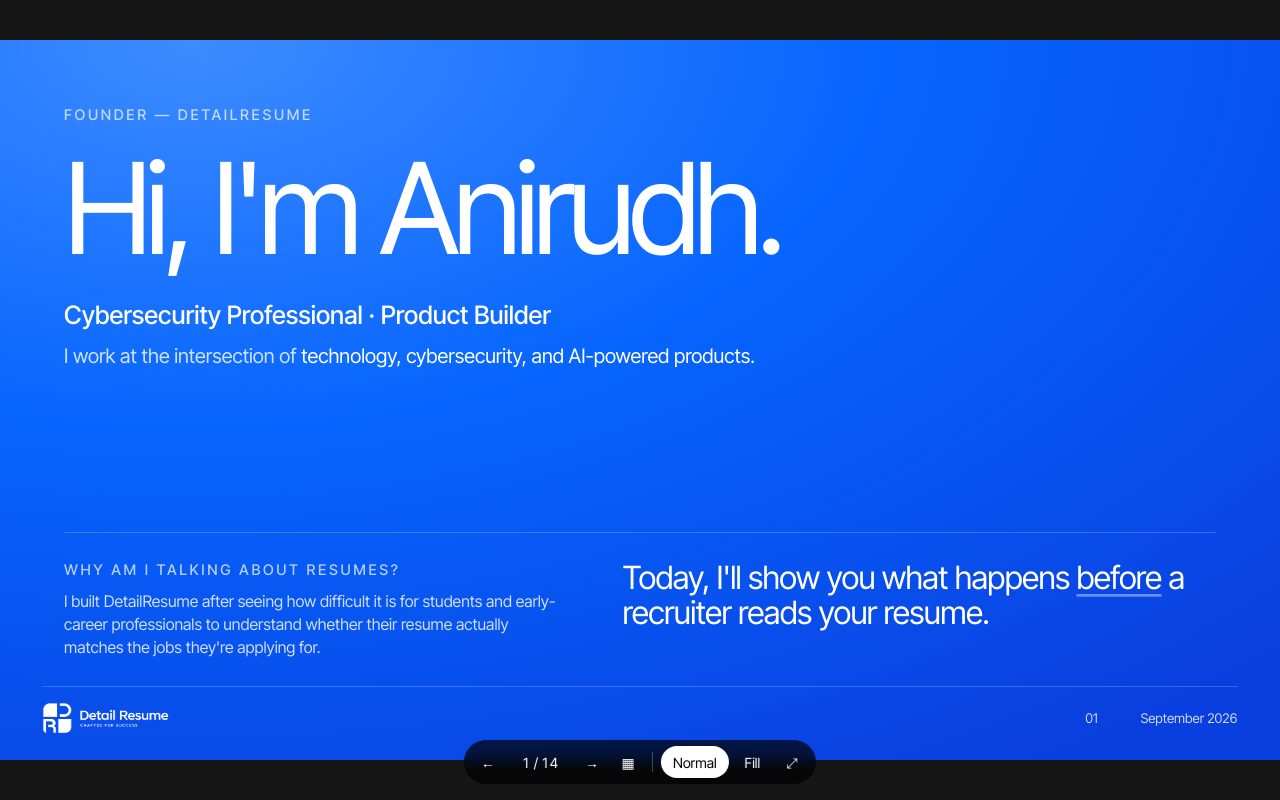
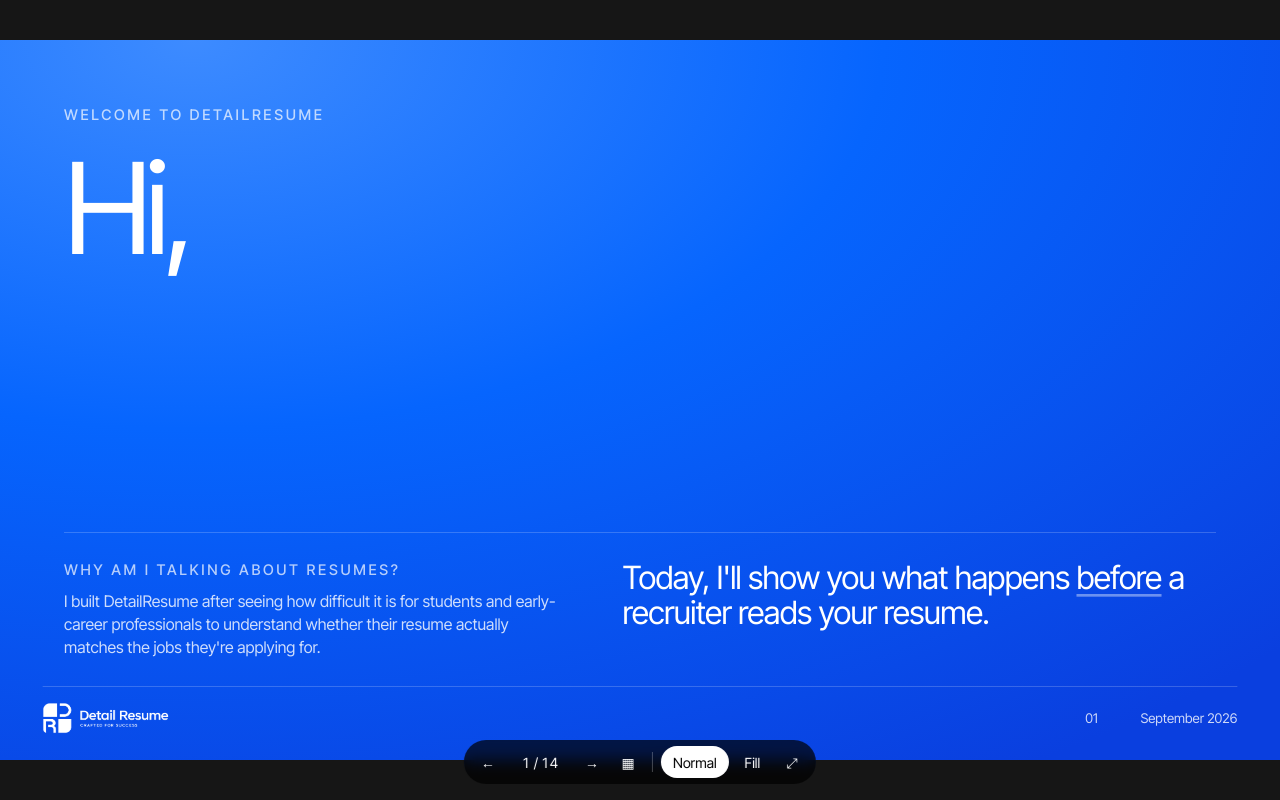
Before and after one commit to Anirudh-98/detailppt, a React (Vite) app: page /#1 in a window 1280 px wide. Built offline with nearby package versions, Linux system fonts and the light colour scheme.

Commit message:
Update intro slide content

```diff
--- a/src/slides/01-Intro.tsx
+++ b/src/slides/01-Intro.tsx
@@ -4,13 +4,8 @@ import { Eyebrow } from '../components/Eyebrow'
 export default function Intro() {
   return (
     <Slide theme="blue" className="flex flex-col">
-      <Eyebrow>Founder — DetailResume</Eyebrow>
-      <h1 className="mt-[36px] text-[190px] leading-[0.92] tracking-[-0.05em]">Hi, I'm Anirudh.</h1>
-      <p className="mt-[44px] text-[38px] font-medium">Cybersecurity Professional · Product Builder</p>
-      <p className="mt-[12px] max-w-[1100px] text-[30px] leading-snug text-white/80">
-        I work at the intersection of{' '}
-        <span className="text-white">technology, cybersecurity, and AI-powered products.</span>
-      </p>
+      <Eyebrow>Welcome To DetailResume</Eyebrow>
+      <h1 className="mt-[36px] text-[190px] leading-[0.92] tracking-[-0.05em]">Hi,</h1>
 
       <div className="mt-auto grid grid-cols-[1fr_1.2fr] gap-[96px] border-t border-white/25 pt-[40px]">
         <div>
```
